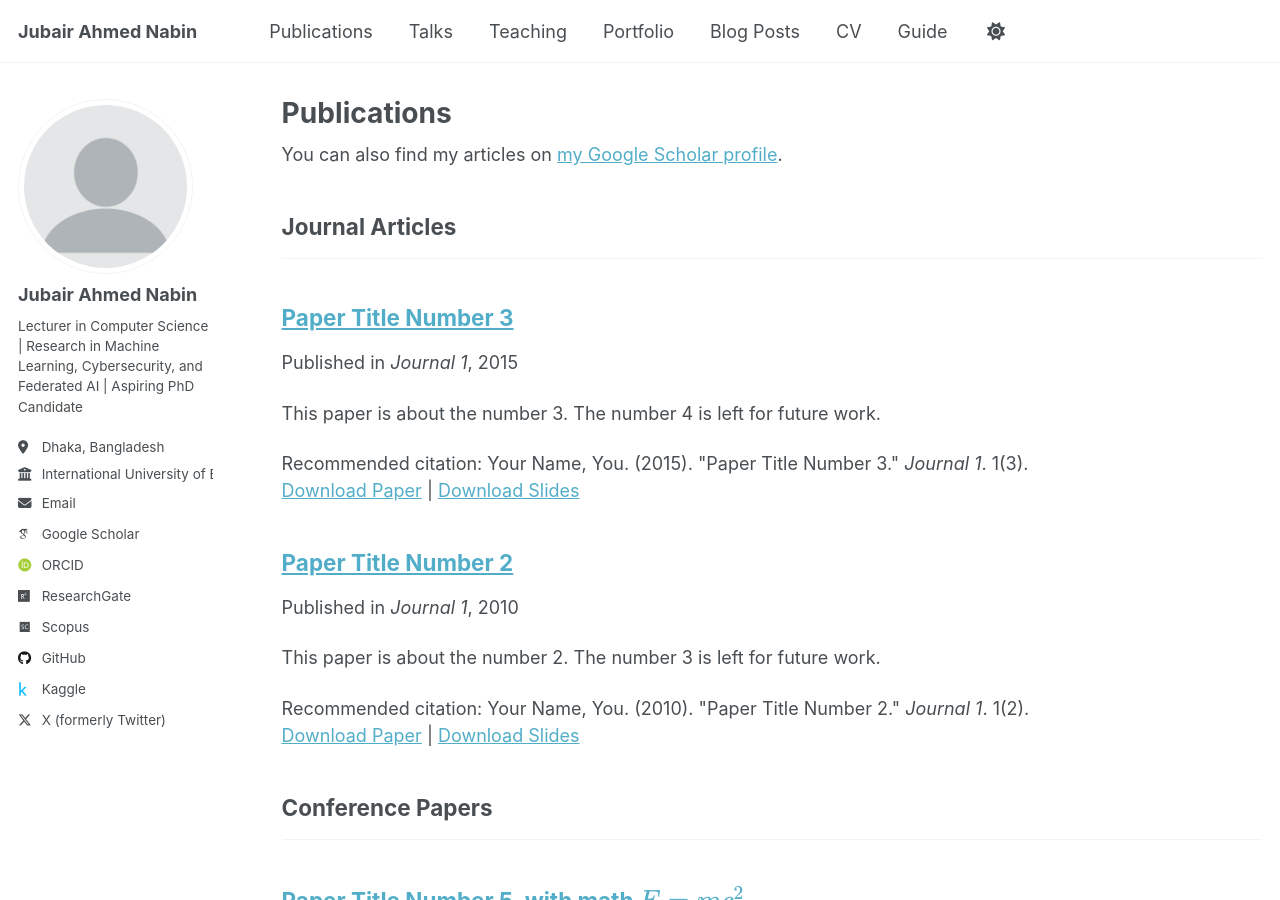
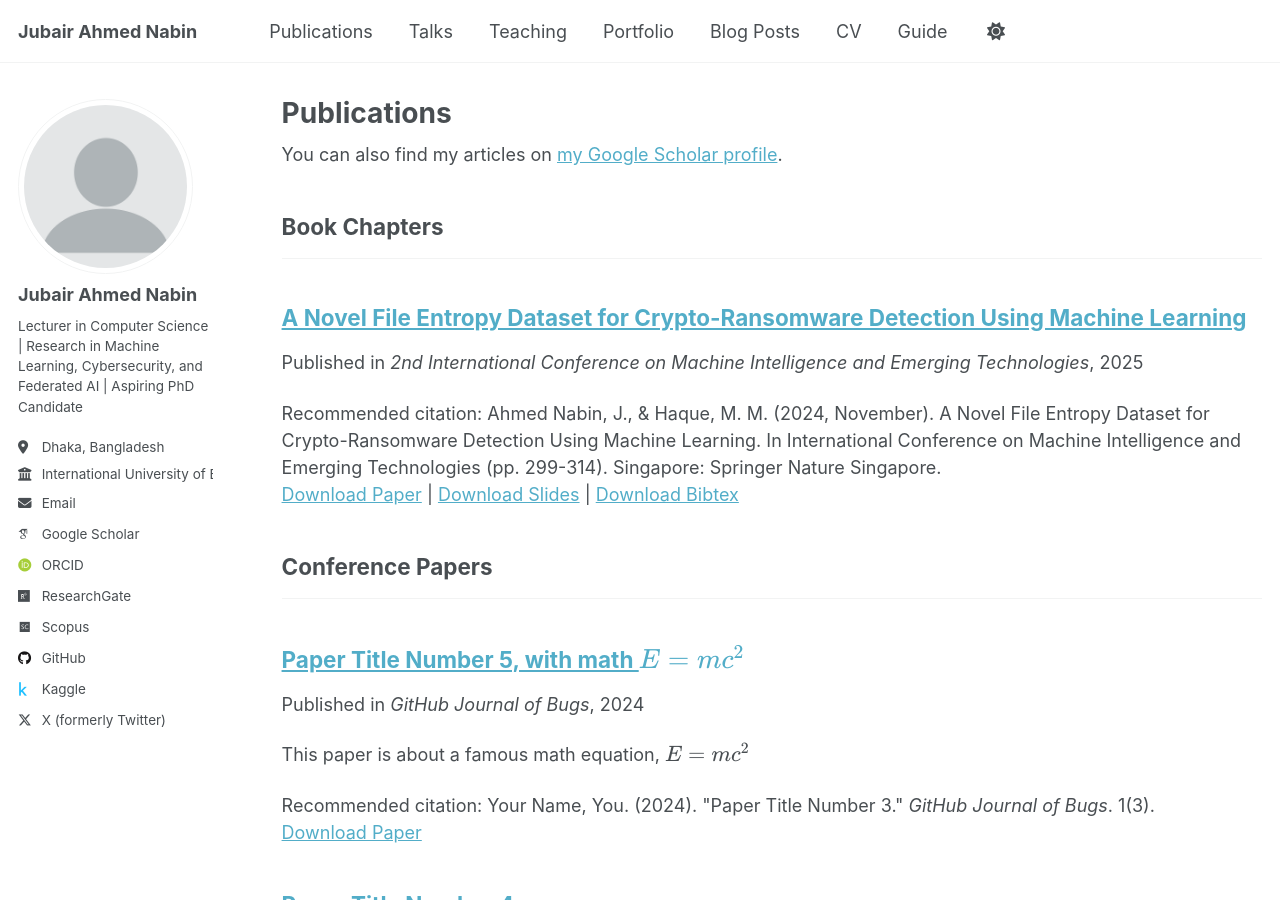
Before and after one commit to nabin47/nabin47.github.io, a Jekyll site: the page built from _pages/publications.html, in a window 1280 px wide and 900 px high. Built offline with Jekyll 4.4.1, drawn with Linux system fonts in a browser that asks for light colours; some web fonts are replaced; a script that is not in the unit is left out.

Commit message:
Update _config.yml
Added a new category of publication in book chapters.

```diff
--- a/_config.yml
+++ b/_config.yml
@@ -80,10 +80,12 @@
 
 # Publication Category - The following the list of publication categories and their headings
 publication_category:
-  books:
-    title: 'Books'
-  manuscripts:
-    title: 'Journal Articles'
+  book-chapters:
+    title: 'Book Chapters'
+  # books:
+  #   title: 'Books'
+  # manuscripts:
+  #   title: 'Journal Articles'
   conferences:
     title: 'Conference Papers'
 
```
